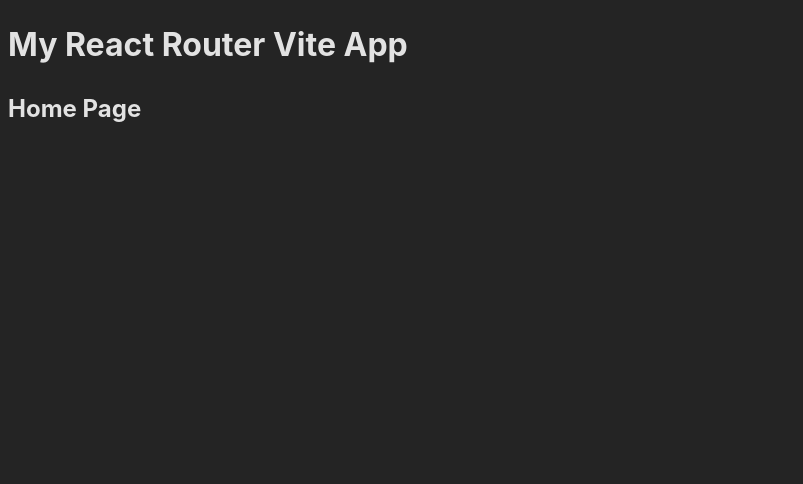
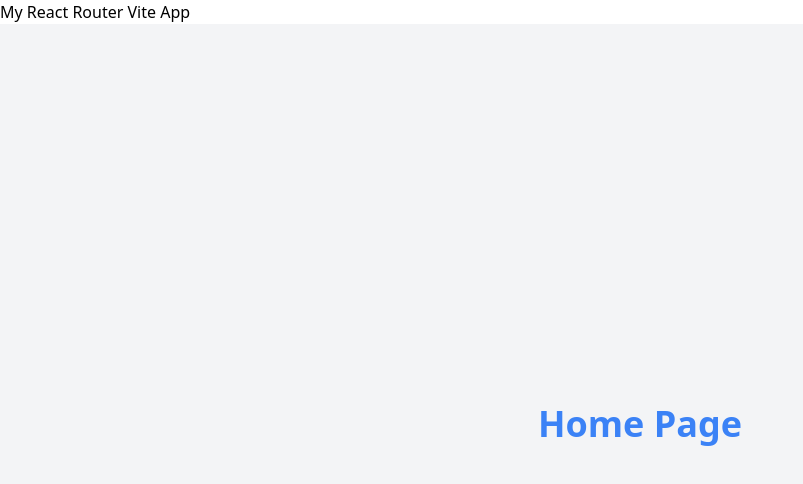
Before and after one commit to Filli4/E-Handel-2, a React (Vite) app: page / in a window 1280 px wide. Shown: the top 484 px of the page, without its empty margins (0-803 px from the left). Built offline with nearby package versions, Linux system fonts and the light colour scheme.

Commit message:
Tailwind config fix

```diff
--- a/src/index.css
+++ b/src/index.css
@@ -1,14 +1,3 @@
-:root {
-  font-family: Inter, system-ui, Avenir, Helvetica, Arial, sans-serif;
-  line-height: 1.5;
-  font-weight: 400;
-
-  color-scheme: light dark;
-  color: rgba(255, 255, 255, 0.87);
-  background-color: #242424;
-
-  font-synthesis: none;
-  text-rendering: optimizeLegibility;
-  -webkit-font-smoothing: antialiased;
-  -moz-osx-font-smoothing: grayscale;
-}
+@tailwind base;
+@tailwind components;
+@tailwind utilities;
--- a/src/routes/HomePage.jsx
+++ b/src/routes/HomePage.jsx
@@ -1,7 +1,11 @@
 import React from "react";
 
 function HomePage() {
-	return <h2>Home Page</h2>;
+	return (
+		<div className="flex items-center justify-center h-screen bg-gray-100">
+			<h2 className="text-4xl font-bold text-blue-500">Home Page</h2>
+		</div>
+	);
 }
 
 export default HomePage;
--- a/tailwind.config.js
+++ b/tailwind.config.js
@@ -1,8 +1,7 @@
-/** @type {import('tailwindcss').Config} */
-export default {
-  content: [],
-  theme: {
-    extend: {},
-  },
-  plugins: [],
-}
+module.exports = {
+	content: ["./index.html", "./src/**/*.{js,jsx}"],
+	theme: {
+		extend: {},
+	},
+	plugins: [],
+};
```
